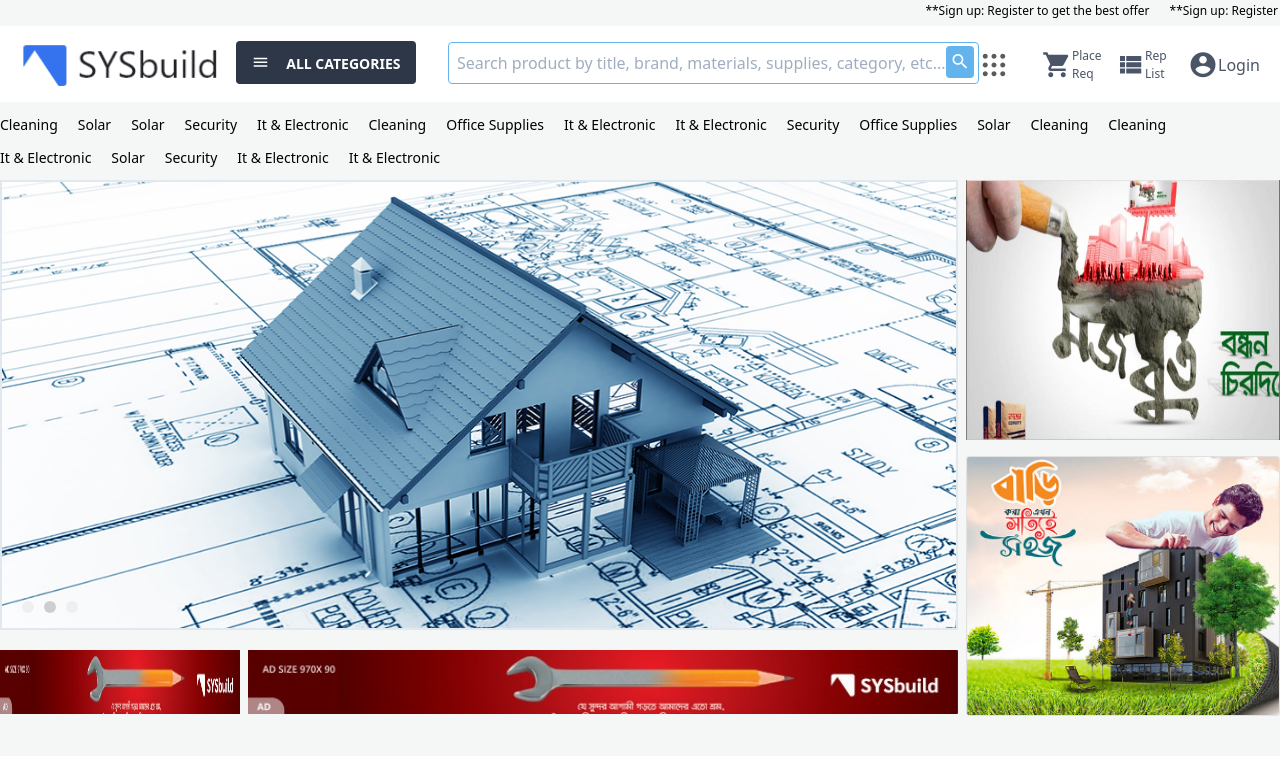
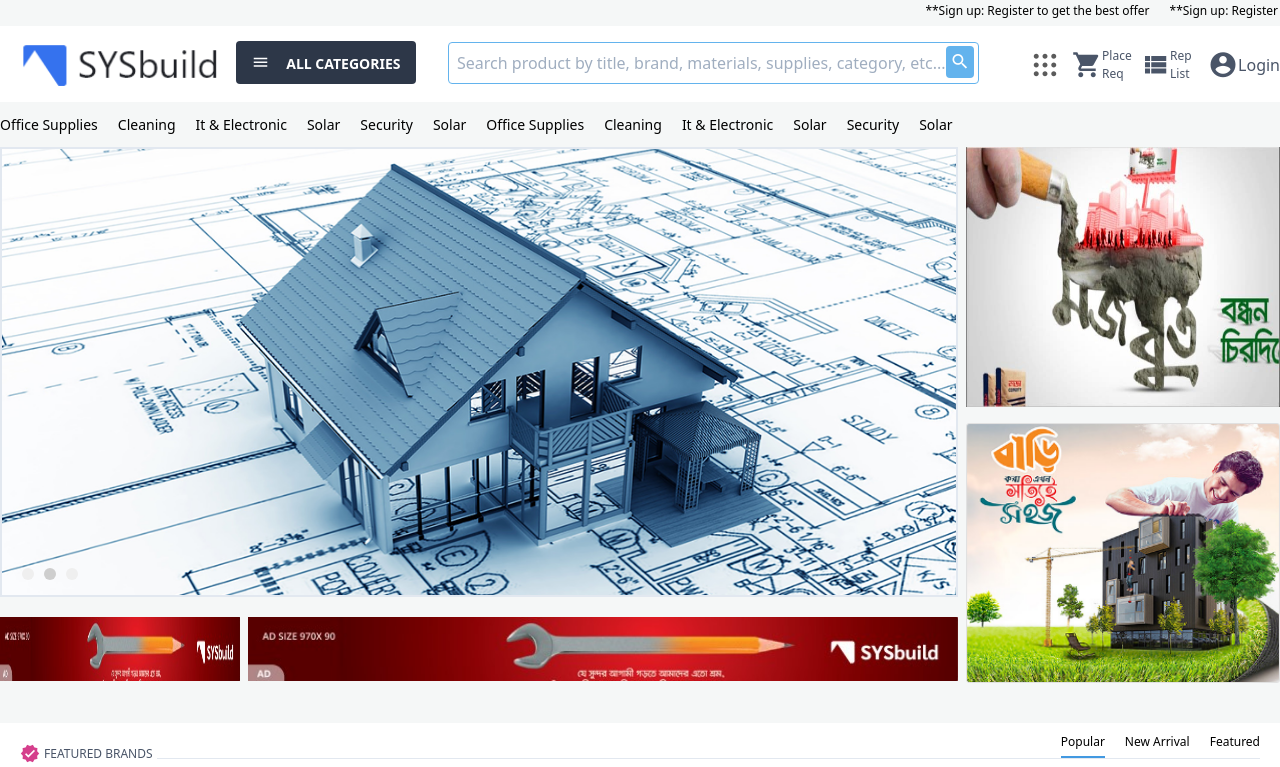
Before and after one commit to allImran/vue-tail-shop, a Vue app: page / in a window 1280 px wide. Shown: the top 767 px of the page. Built offline with nearby package versions, Linux system fonts and the light colour scheme.

Commit message:
header bottom category add in data and show

```diff
--- a/src/components/molecule/navigation/Header.vue
+++ b/src/components/molecule/navigation/Header.vue
@@ -17,15 +17,17 @@
                style="padding: 8px">
             <input placeholder="Search product by title, brand, materials, supplies, category, etc..."
                    class="hover:bg-white focus:border-blue-400 focus:outline-none w-full" type="text">
+
             <span class="mdi text-xl mdi-magnify bg-blue-400 rounded absolute cursor-pointer"
                   style="color: #fff; padding: 1px 4px; top: 3px; right: 4px"></span>
           </div>
         </div>
 
         <div class="col-span-3 md:ml-4 xl:mt-1">
-          <div class="flex justify-between">
+          <div class="flex justify-end space-x-3">
+
             <div class="relative mt-2">
-              <button @click="open = !open" class="flex items-center text-gray-700" to="#">
+              <button @click="open = !open" class="flex items-center text-gray-700">
                 <img width="30" src="/images/icons/circled_menu.svg" alt="">
               </button>
 
@@ -35,12 +37,12 @@
             </div>
 
 
-            <router-link class="flex w-10 items-center text-gray-700 " to="#">
+            <router-link class="flex w-10 items-center text-gray-700" style="padding-right: 3.5rem" to="#">
               <span class="mdi text-3xl mdi-cart"></span>
               <span class="text-xs">Place Req</span>
             </router-link>
 
-            <router-link class="flex w-10 items-center text-gray-700" to="#">
+            <router-link class="flex w-10 items-center text-gray-700" style="padding-right: 3.5rem" to="#">
               <span class="mdi text-3xl mdi-view-list"></span>
               <span class="text-xs">Rep List</span>
             </router-link>
@@ -54,7 +56,7 @@
 
       </div>
       <transition name="slide">
-        <div v-show="toogle" class="absolute x-10 inset-x-0 transform shadow-lg" style="top: 80px">
+        <div v-show="toogle" class="absolute x-10 inset-x-0 transform shadow-lg z-10" style="top: 80px">
           <MegaMenu />
         </div>
       </transition>
--- a/src/components/molecule/navigation/HeaderBottom.vue
+++ b/src/components/molecule/navigation/HeaderBottom.vue
@@ -4,28 +4,31 @@
       <div class="flex justify-start flex-wrap">
         <router-link
             class="text-sm hover:text-purple-800 pr-5 mb-3"
-				v-for="n in 19"
-				:key="n"
-				to="/category">{{ link() }}
+            v-for="(row,index) in headerBottom"
+            :key="index"
+            :to="row.slug">{{ row.title }}
         </router-link>
+
       </div>
     </div>
   </div>
 </template>
 
 <script>
+import {headerBottom} from "@/data/headerBottom";
+
 export default {
   name: 'HeaderBottom',
   data() {
     return {
-				menus: ['Office Supplies', 'Cleaning', 'Solar', 'It & Electronic', 'Security', 'Office Supplies', 'Cleaning', 'Solar', 'It & Electronic', 'Security']
+
     }
   },
-		methods: {
-			link(){
-				let num = Math.floor(Math.random() * 10);
-				return this.menus[num]
+
+  computed: {
+    headerBottom() {
+      return headerBottom;
     }
-		}
+  },
 }
 </script>
--- a/src/components/molecule/navigation/MegaMenu.vue
+++ b/src/components/molecule/navigation/MegaMenu.vue
@@ -1,5 +1,5 @@
 <template>
-  <div class="bg-white relative top-arrow">
+  <div class="bg-white relative top-arrow z-10">
     <div
       class="max-w-7xl mx-auto grid row-gap-6 px-4 py-6 sm:grid-cols-2 sm:gap-8 sm:px-6 sm:py-8 lg:grid-cols-4 lg:px-8 lg:py-12 xl:py-16"
     >
--- a/src/components/molecule/navigation/mobile/MobileHeader.vue
+++ b/src/components/molecule/navigation/mobile/MobileHeader.vue
@@ -22,11 +22,13 @@
           <span class="mdi mdi-magnify text-md sm:text-3xl text-white"></span>
         </div>
 
-        <div class="col-span-1 sm:col-span-1 py-2 cursor-pointer" @click="open = !open">
+        <div class="col-span-1 sm:col-span-1"></div>
+
+        <div class="col-span-1 sm:col-span-1 py-2 cursor-pointer border-r-2 border-gray-800" @click="open = !open">
           <span class="mdi mdi-apps text-md sm:text-3xl text-white"></span>
         </div>
 
-        <div class="col-span-1 sm:col-span-1"></div>
+
 
         <div class="col-span-1 sm:col-span-1 py-2 border-r-2 border-gray-800">
           <router-link class="flex items-center text-white" to="#">
--- a/src/data/headerBottom.js
+++ b/src/data/headerBottom.js
@@ -2,6 +2,7 @@ export const headerBottom = [
     {
         id: 1,
         title: 'Office Supplies',
+        slug:'office-supplier',
         items: [
             {
                 id: 1,
@@ -18,6 +19,7 @@ export const headerBottom = [
     {
         id: 2,
         title: 'Cleaning',
+        slug:'cleaning',
         items: [
             {
                 id: 1,
@@ -38,6 +40,7 @@ export const headerBottom = [
     {
         id: 3,
         title: 'It & Electronic',
+        slug:'it-electronic',
         items: [
             {
                 id: 1,
@@ -62,6 +65,7 @@ export const headerBottom = [
     {
         id: 4,
         title: 'Solar',
+        slug:'solar',
         items: [
             {
                 id: 1,
@@ -82,6 +86,7 @@ export const headerBottom = [
     {
         id: 5,
         title: 'Security',
+        slug:'security',
         items: [
             {
                 id: 1,
@@ -90,4 +95,127 @@ export const headerBottom = [
         ]
 
     },
+
+    {
+        id: 6,
+        title: 'Solar',
+        slug:'solar-6',
+        items: [
+            {
+                id: 1,
+                title: 'Solar 1'
+            },
+        ]
+
+    },
+
+    {
+        id: 7,
+        title: 'Office Supplies',
+        slug:'office-supplies-7',
+        items: [
+            {
+                id: 1,
+                title: 'Office Supplies 1'
+            },
+            {
+                id: 2,
+                title: 'Office Supplies 2'
+            }
+        ]
+
+    },
+
+    {
+        id: 8,
+        title: 'Cleaning',
+        slug:'cleaning-8',
+        items: [
+            {
+                id: 1,
+                title: 'Cleaning 1'
+            },
+            {
+                id: 2,
+                title: 'Cleaning 2'
+            },
+            {
+                id: 3,
+                title: 'Cleaning 3'
+            },
+        ]
+
+    },
+
+    {
+        id: 9,
+        title: 'It & Electronic',
+        slug:'it-electronic-9',
+        items: [
+            {
+                id: 1,
+                title: 'It & Electronic 1'
+            },
+            {
+                id: 2,
+                title: 'It & Electronic 2'
+            },
+            {
+                id: 3,
+                title: 'It & Electronic 3'
+            },
+            {
+                id: 4,
+                title: 'It & Electronic 4'
+            },
+        ]
+
+    },
+
+    {
+        id: 10,
+        title: 'Solar',
+        slug: 'solar-10',
+        items: [
+            {
+                id: 1,
+                title: 'Solar 1'
+            },
+            {
+                id: 2,
+                title: 'Solar 2'
+            },
+            {
+                id: 3,
+                title: 'Solar 3'
+            },
+        ]
+
+    },
+
+    {
+        id: 11,
+        title: 'Security',
+        slug: 'security-11',
+        items: [
+            {
+                id: 1,
+                title: 'Security 1'
+            },
+        ]
+
+    },
+
+    {
+        id: 12,
+        title: 'Solar',
+        slug:'solar-12',
+        items: [
+            {
+                id: 1,
+                title: 'Solar 1'
+            },
+        ]
+
+    },
 ];
```
Lines whose indentation alone changed are shown as unchanged.
